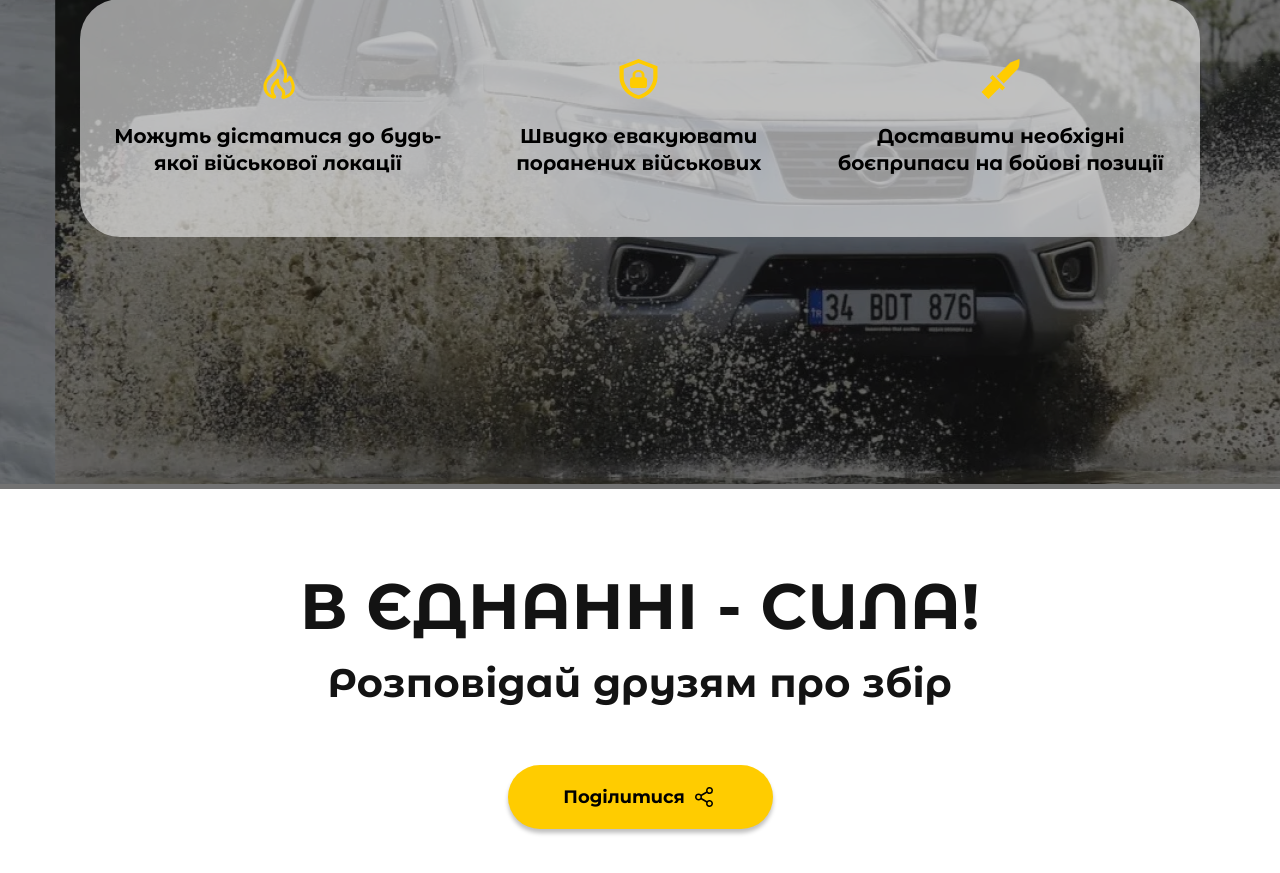
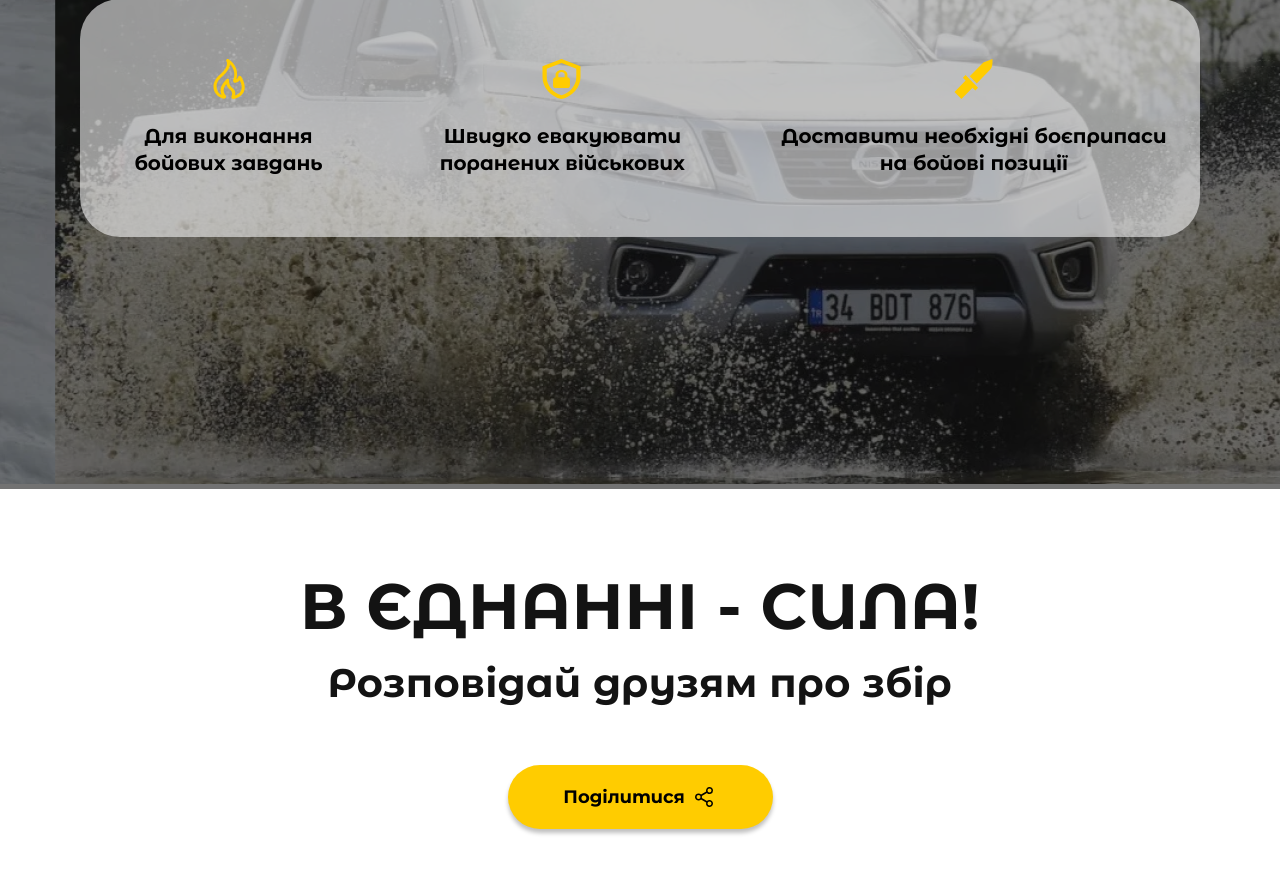
Before and after one commit to baza-trainee/pickup-truck, a React (Vite) app: page / in a window 1280 px wide. Shown: the part 2980-3853 px from the top of the page. Built offline with nearby package versions, Linux system fonts and the light colour scheme; no server answers.

Commit message:
fix: important first text

```diff
--- a/src/components/Important/Important.jsx
+++ b/src/components/Important/Important.jsx
@@ -57,7 +57,7 @@ const Important = () => {
             <div className={styles.importantApsoluteWrapper}>
               <div className={styles.importantItem}>
                 <IconFire />
-                <span>Можуть дістатися до будь-якої військової локації</span>
+                <span>Для виконання бойових завдань</span>
               </div>
               <div className={styles.importantItem}>
                 <IconSpeed />
```
